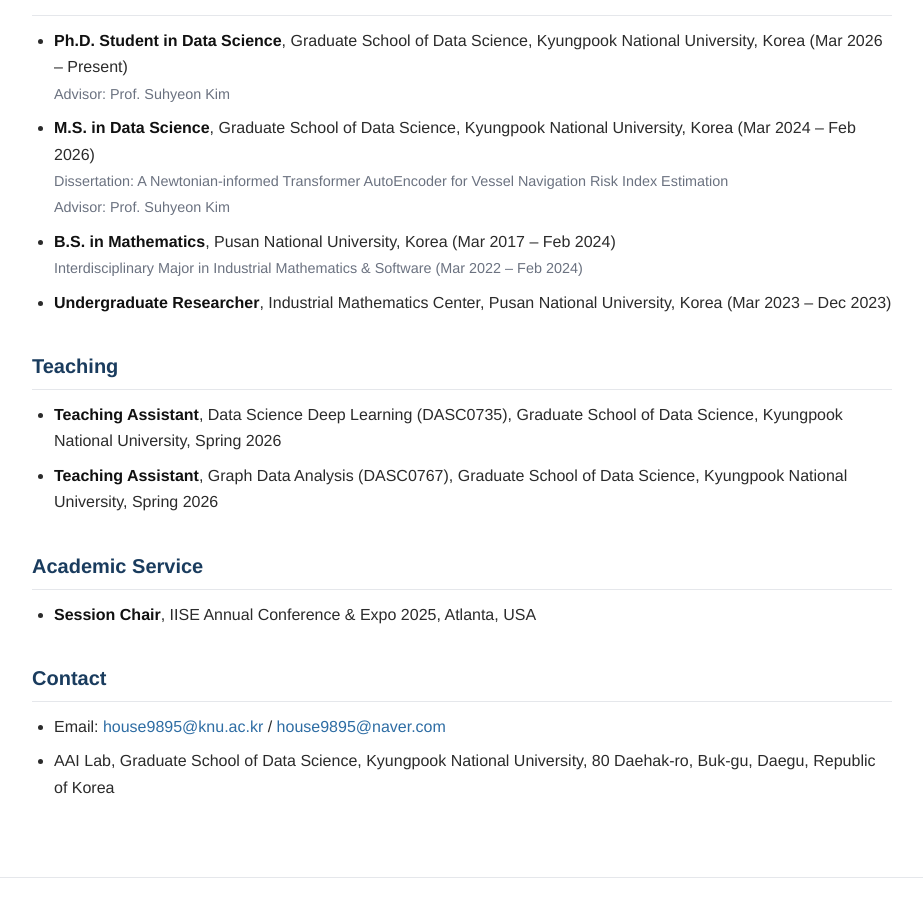
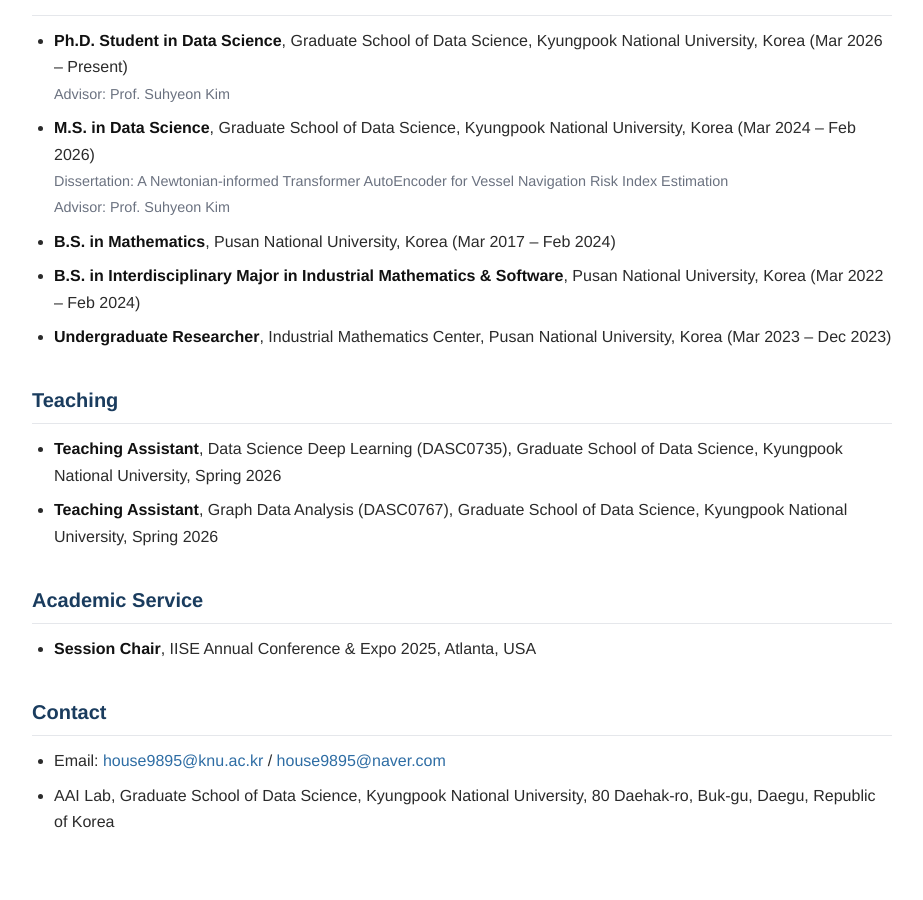
Before and after one commit to KwonBK0223/KwonBK0223.github.io, a Jekyll site: the page built from index.md, in a window 1280 px wide and 900 px high, scrolled down 645 px. Shown: the whole window, without its empty margins (178-1101 px from the left). Built offline with Jekyll 4.4.1, drawn with Linux system fonts in a browser that asks for light colours.

Commit message:
Split B.S. degrees into separate bullets

```diff
--- a/index.md
+++ b/index.md
@@ -34,7 +34,7 @@ title: Home
   <br><span class="note">Dissertation: A Newtonian-informed Transformer AutoEncoder for Vessel Navigation Risk Index Estimation</span>
   <br><span class="note">Advisor: Prof. Suhyeon Kim</span>
 - **B.S. in Mathematics**, Pusan National University, Korea (Mar 2017 – Feb 2024)
-  <br><span class="note">Interdisciplinary Major in Industrial Mathematics & Software (Mar 2022 – Feb 2024)</span>
+- **B.S. in Interdisciplinary Major in Industrial Mathematics & Software**, Pusan National University, Korea (Mar 2022 – Feb 2024)
 - **Undergraduate Researcher**, Industrial Mathematics Center, Pusan National University, Korea (Mar 2023 – Dec 2023)
 
 ## Teaching
```
